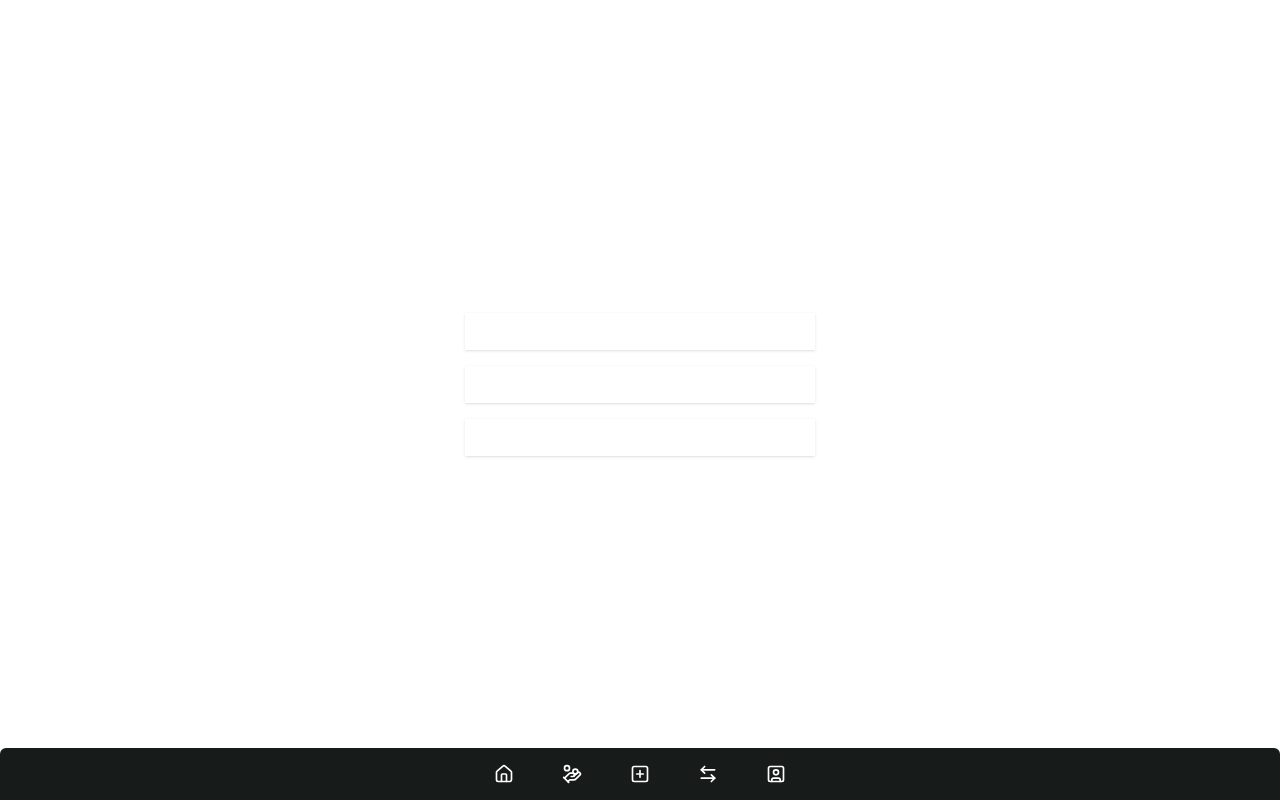
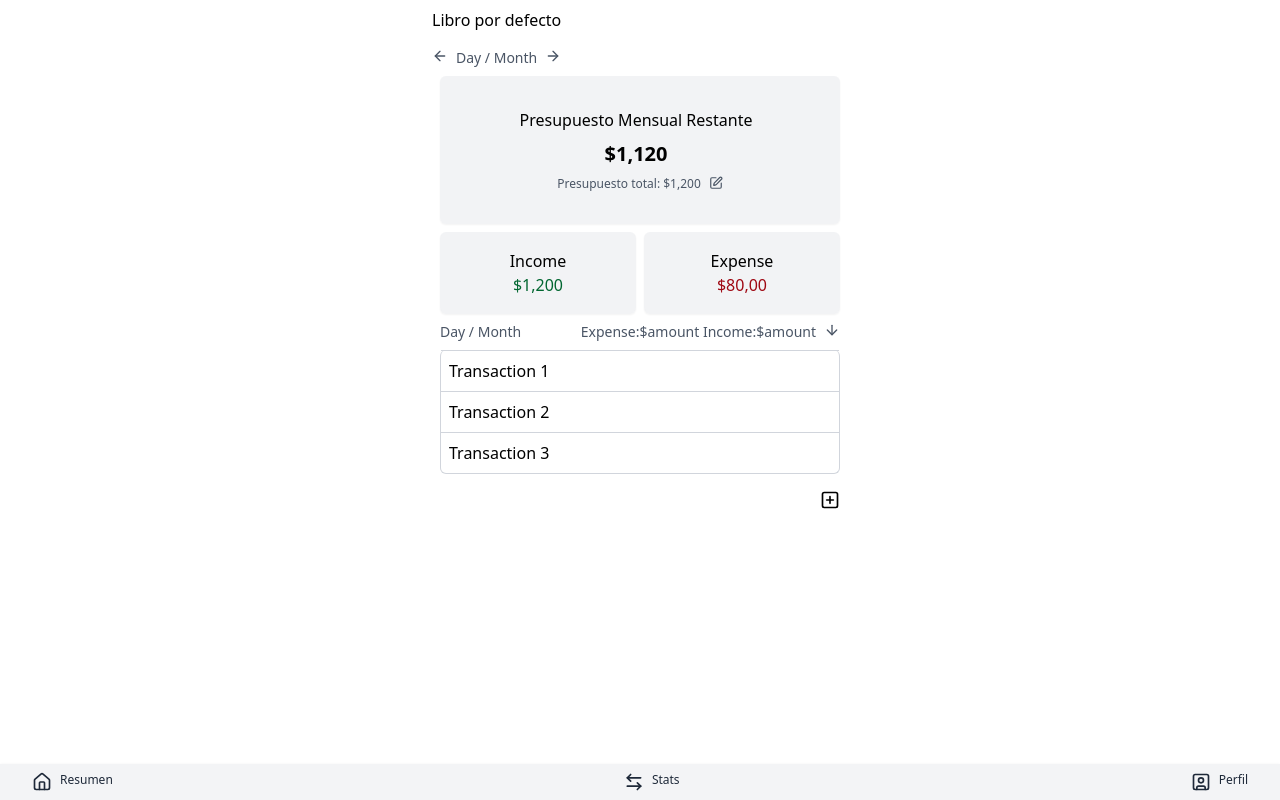
Before and after one commit to devmemberft/coin, a Next.js app: page /home in a window 1280 px wide. Built offline with nearby package versions, Linux system fonts and the light colour scheme.

Commit message:
UX/UI >> general aspect modification, now light mode

```diff
--- a/app/(private)/home/page.tsx
+++ b/app/(private)/home/page.tsx
@@ -1,58 +1,52 @@
-import { Settings } from "lucide-react";
+import { Settings, SquarePlus } from "lucide-react";
+import { ArrowLeft, ArrowRight,ArrowDown, Edit } from "lucide-react";
+import Link from "next/link";
 
 export default function Home(){
     return(
         <div className="home-main-container max-w-md mx-auto px-4">
+            <nav className="bookname mt-2 mb-4">Libro por defecto</nav>
+            <main className="resume">
+                <div className="date-month-year flex flex-row justify-baseline align-center text-sm space-x-2 text-gray-600">
+                    <ArrowLeft size={16}/>
+                    <p>Day / Month</p>
+                    <ArrowRight size={16}/>
+                </div>
 
-            <main className="min-h-screen p-4 bg-transparent text-gray-900 space-y-2 ">
+                <div className="budget flex align-center justify-center text-center items-center space-x-2 space-y-2 flex-col m-2 bg-gray-200/50 shadow-xs rounded-md p-8 ">
+                    <p>Presupuesto Mensual Restante</p>
+                    <h1 className="text-xl font-bold">$1,120</h1>
+                    <div className="flex flex-row justify-between text-xs text-gray-600 space-x-2 ">
+                        <p>Presupuesto total: $1,200</p>
+                        <Edit size={14}/>
+                    </div>
+                </div>
 
-                <section className="settings flex w-full justify-between align-center">
-                    <h1 className="flex text-xl text-white font-bold mb-4 align-center text-center justify-center">Bienvenido</h1>
-                    <button className="setting-button cursor-pointer"><Settings color={'white'}size={22}/></button>
-                </section>
-
-                <section className="information w-full flex justify-between py-2 text-xs">
-                    <p className="register-date font-bold text-white">Fecha de registro</p>
-                    <p className="data text-white">Variable fecha</p>
-                </section>
-
-
-                <section className="Psico-profile w-full flex flex-row text-white/80">
-                    <div><p className="py-2 text-sm">Descubre tu perfil psicologico basado en tus gastos</p></div>
-                </section>
-
-                <section className="General-overview flex text-white flex-col space-y-2">
-                    <div className="income flex flex-row space-x-2 justify-between border border-white/20 p-2 bg-transparent rounded-xl">
-                        <p className="font-bold">Ingresos Totales</p>
-                        <p>$1,230</p>
+                <div className="income-expense flex flex-row m-2 space-x-2 justify-between">
+                    <div className="income align-center text-center w-full flex flex-col p-4 border-1 border-gray-100/10  bg-gray-200/50 shadow-xs rounded-md">
+                        <p>Income</p>
+                        <p className="text-green-800">$1,200</p>
                     </div>
-                    <div className="expenses flex flex-row space-x-2 justify-between border border-white/20 p-2 bg-transparent rounded-xl">
-                        <p className="font-bold">Gastos Totales</p>
-                        <p>$789</p>
+                    <div className="expense align-center text-center w-full flex flex-col p-4 border-1 border-gray-100/10  bg-gray-200/50 shadow-xs rounded-md">
+                        <p>Expense</p>
+                        <p className="text-red-800">$80,00</p>
                     </div>
-                </section>
-
-                <section className="transactions-resume flex flex-col gap-4 mt-2 border border-white/10 p-4 rounded-t-xl">
-                    <p className="Transactions-list text-white font-bold text-xl">Ultimas transacciones</p>
-
-                    <div className="flex flex-row justify-between border-b-1 border-white/20 p-2 shadow">
-                        <p className="text-white font-bold text-sm">Gasto</p>
-                        <p className="text-sm font-semibold text-white/80">$300</p>
-                    </div>
-
-                    <div className="flex flex-row justify-between border-b-1 border-white/20 p-2 shadow">
-                        <p className="text-white font-bold text-sm">Ingreso</p>
-                        <p className="text-sm font-semibold text-white/80">$1,500</p>
-                    </div>
-
-                    <div className="flex flex-row justify-between border-b-1 border-white/20 p-2 shadow">
-                        <p className="text-white font-bold text-sm">Ingreso</p>
-                        <p className="text-sm font-semibold text-white/80">$600</p>
-                    </div>
-                </section>
-
-                <button className="w-full cursor-pointer border border-white/20 text-white rounded-xl p-3 hover:bg-green-800/20">+ Nueva Transacción</button>
+                </div>
             </main>
+            <main className="transactions">
+                <div className="details flex flex-row justify-between text-sm px-2 mb-2 text-gray-600">
+                    <div className="date-day-month"><p>Day / Month</p></div>
+                    <div className="amounts-income-expense flex flex-row space-x-2 "><p>Expense:$amount Income:$amount</p><ArrowDown size={16}/></div>
+                </div>
+                <div className="last-transactions m-2 rounded-md border-b-1 border-l-1 border-r-1 border-gray-300">
+                    <div className="transaction-map flex flex-row justify-between p-2 border-t-1 border-gray-300 ">Transaction 1</div>
+                    <div className="transaction-map flex flex-row justify-between p-2 border-t-1 border-gray-300 ">Transaction 2</div>
+                    <div className="transaction-map flex flex-row justify-between p-2 border-t-1 border-gray-300 ">Transaction 3</div>
+                </div>
+            </main>
+            <div className="add-transaction h-full flex justify-end">
+                <Link href={'/transactions'}><button className="cursor-pointer p-2" ><SquarePlus size={20}/></button></Link>
+            </div>
 
         </div>
     );
--- a/app/components/navigationbar.tsx
+++ b/app/components/navigationbar.tsx
@@ -4,12 +4,15 @@ import { SquarePlus, SquareUser, ArrowLeftRight, HandCoins, House} from "lucide-
 
 export function NavegationBar(){
     return(
-        <nav className="navegation-bar bg-[#171c1b] fixed left-0 bottom-0 py-2 w-full space-x-8 rounded-t-md items-center text-center justify-center">
-            <Link href={'/home'}><button className="cursor-pointer p-2 rounded-xl text-white"><House  size={20}/></button></Link>
-            <Link href={'/savings'}><button className="cursor-pointer p-2 rounded-xl text-white"><HandCoins size={20}/></button></Link>
-            <Link href={'/transactions'}><button className="cursor-pointer p-2 rounded-xl text-white" ><SquarePlus size={20}/></button></Link>
-            <Link href={'/reports'}><button className="cursor-pointer p-2 rounded-xl text-white" ><ArrowLeftRight size={20}/></button></Link>
-            <Link href={'/profile'}><button className="cursor-pointer p-2 rounded-xl text-white" ><SquareUser size={20}/></button></Link>
+        <nav className="navegation-bar flex flex-row bg-gray-100 text-gray-800 fixed left-0 bottom-0 w-full px-6 items-center text-center text-xs justify-between shadow-sm">
+            <Link href={'/home'}><button className="cursor-pointer p-2 flex flex-row space-x-2"><House  size={20}/><p>Resumen</p></button></Link>
+            <Link href={'/reports'}><button className="cursor-pointer p-2 flex flex-row space-x-2"><ArrowLeftRight size={20}/><p>Stats</p></button></Link>
+            <Link href={'/profile'}><button className="cursor-pointer p-2 flex flex-row space-x-2" ><SquareUser size={20}/><p>Perfil</p></button></Link>
         </nav>
     );
 }
+/*
+<Link href={'/savings'}><button className="cursor-pointer p-2 rounded-xl text-white"><HandCoins size={20}/></button></Link>
+<Link href={'/transactions'}><button className="cursor-pointer p-2 rounded-xl text-white" ><SquarePlus size={20}/></button></Link>
+
+*/
--- a/app/layout.tsx
+++ b/app/layout.tsx
@@ -25,10 +25,11 @@ export default function RootLayout({
   return (
     <html lang="en">
       <body
-        className={`${geistSans.variable} ${geistMono.variable} antialiased bg-linear-60 from-[#172525] via-[#171a1b] to-[#172525]`}
+        className={`${geistSans.variable} ${geistMono.variable} antialiased bg-gray-100 text-gray-800`}
       >
         {children}
       </body>
     </html>
   );
 }
+//  bg-linear-60 from-[#172525] via-[#171a1b] to-[#172525]
--- a/app/utils/apiClient.tsx
+++ b/app/utils/apiClient.tsx
@@ -12,7 +12,7 @@ export const getData = async <T = any>(endpoint:string): Promise<T> => {
         const response = await api.get<T>(endpoint);
         return response.data;
     } catch(error:any) {
-        throw error.response?.data || { message: "Unexpected error."};
+        throw error.response?.data || { message: "Error, please visit api documentation or contact support. "};
     }
 };
 
@@ -20,16 +20,14 @@ export const postData = async <T = any>(endpoint:string, data:any): Promise<T> =
     try{
         const response = await api.post<T>(endpoint,data);
         return response.data;
-    } catch(error:any) {
-        throw error.response?.data || { message: "Unexpected error. Check de postData method in utils. "};
-    }
+    } catch(error:any) { throw error.response?.data || { message: "Error, please visit api documentation or contact support. "}; }
 }
 
 export const patchData = async <T = any>(endpoint:string, data:any): Promise<T> => {
     try{
         const response = await api.patch<T>(endpoint,data);
         return response.data;
-    }catch(error:any){ throw error.response?.data || { message: "An Error has occurred, visit api configuration. "}; }
+    }catch(error:any){ throw error.response?.data || { message: "Error, please visit api documentation or contact support. "}; }
 }
 
 export const credentialsLogin = async (email:string,password:string) => {
```
Also changed, not shown: app/(private)/profile/page.tsx (+6 -6 lines), app/(private)/reports/page.tsx (+54 -2 lines).
